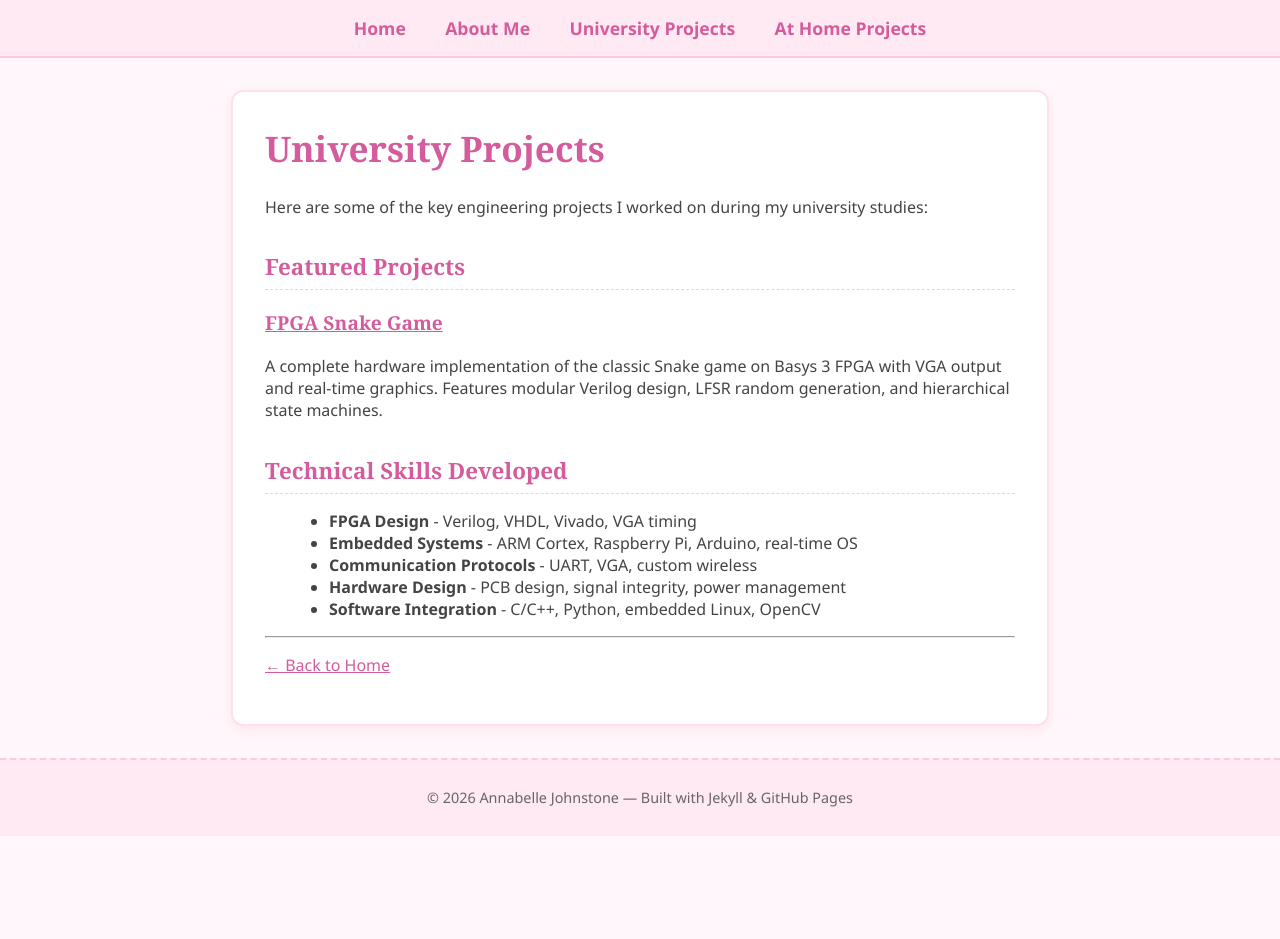
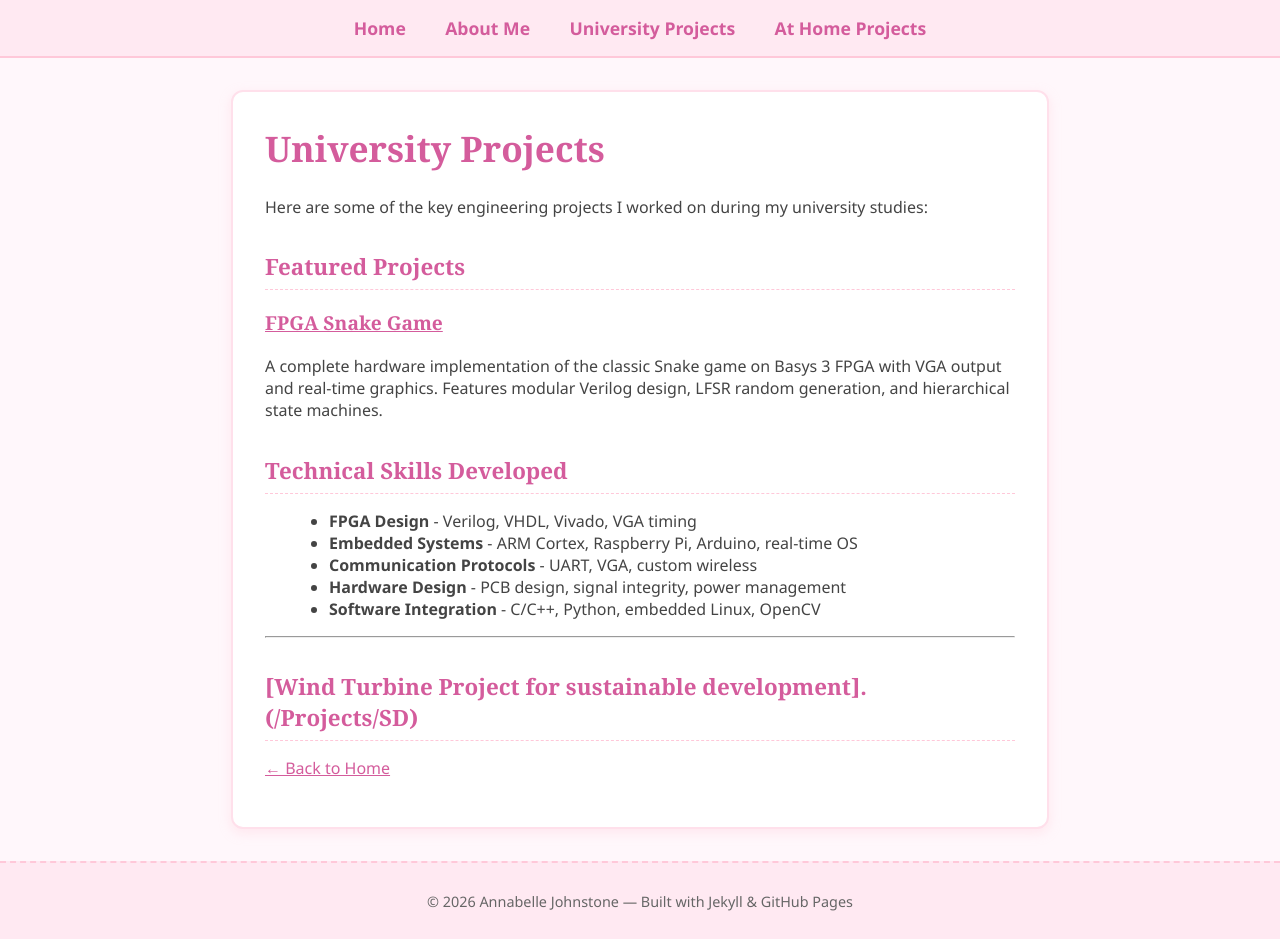
Before and after one commit to AnnabelleJohnstone/AJengineering-projects, a Jekyll site: the page built from university-projects.md, in a window 1280 px wide. Built offline with Jekyll 4.4.1, drawn with Linux system fonts in a browser that asks for light colours; before the commit the page ends 900 px from its top, so only the background shows below that.

Commit message:
Update university-projects.md

```diff
--- a/university-projects.md
+++ b/university-projects.md
@@ -25,4 +25,5 @@ A complete hardware implementation of the classic Snake game on Basys 3 FPGA wit
 
 ---
 
+## [Wind Turbine Project for sustainable development].(/Projects/SD)
 [← Back to Home]({{ '/' | relative_url }})
```
